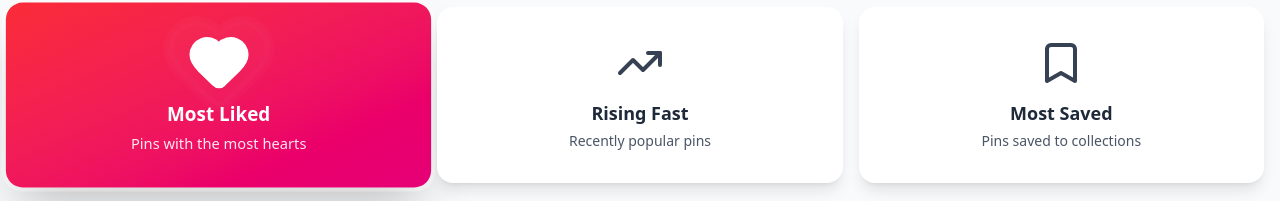
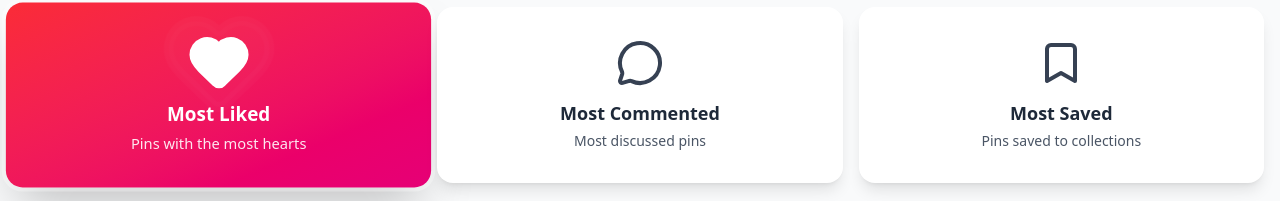
Before and after one commit to simic83/odp_s13_tim_13, a React (Vite) app in the folder client/: page /popular in a window 1280 px wide. Shown: the part 274-475 px from the top of the page. Built offline with nearby package versions, Linux system fonts and the light colour scheme; no server answers; a web font is replaced by a local one.

Commit message:
Popular Page Filter Fix

```diff
--- a/client/src/pages/Popular.tsx
+++ b/client/src/pages/Popular.tsx
@@ -1,7 +1,7 @@
 // client/src/pages/Popular.tsx
 import React, { useEffect, useState, useCallback } from 'react';
 import { useNavigate } from 'react-router-dom';
-import { Heart, TrendingUp, Bookmark } from 'lucide-react';
+import { Heart, MessageCircle, Bookmark } from 'lucide-react';
 import { ImageGrid } from '../components/images/ImageGrid';
 import { ImageRepository } from '../api/repositories/ImageRepository';
 import { useAuth } from '../hooks/useAuth';
@@ -164,9 +164,9 @@ export const Popular: React.FC = () => {
     },
     {
       type: 'trending' as SortType,
-      title: 'Rising Fast',
-      description: 'Recently popular pins',
-      icon: TrendingUp,
+      title: 'Most Commented',
+      description: 'Most discussed pins',
+      icon: MessageCircle,
       gradient: 'from-purple-400 to-indigo-500',
       activeColor: 'bg-gradient-to-br from-purple-500 to-indigo-600',
       iconFillColor: 'text-white'
```
Also changed, not shown: 1 other file (tests, documents, lock files or other folders).
